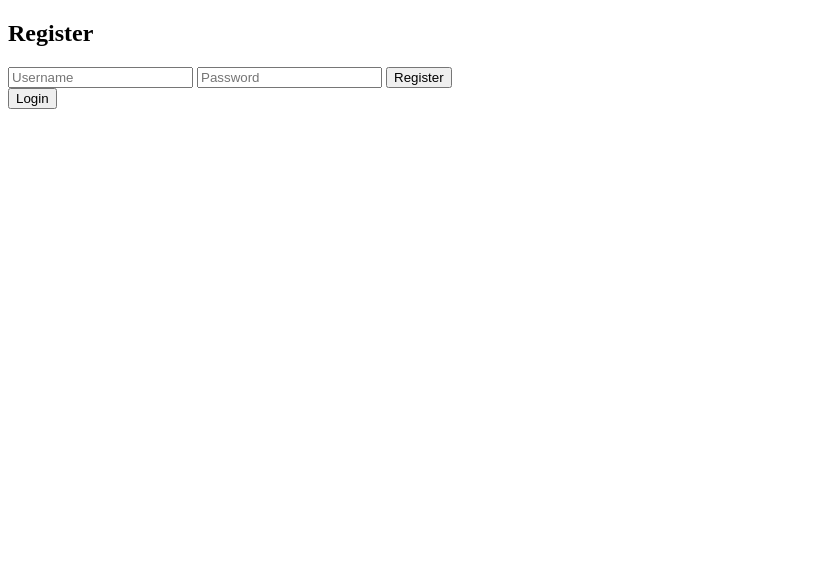
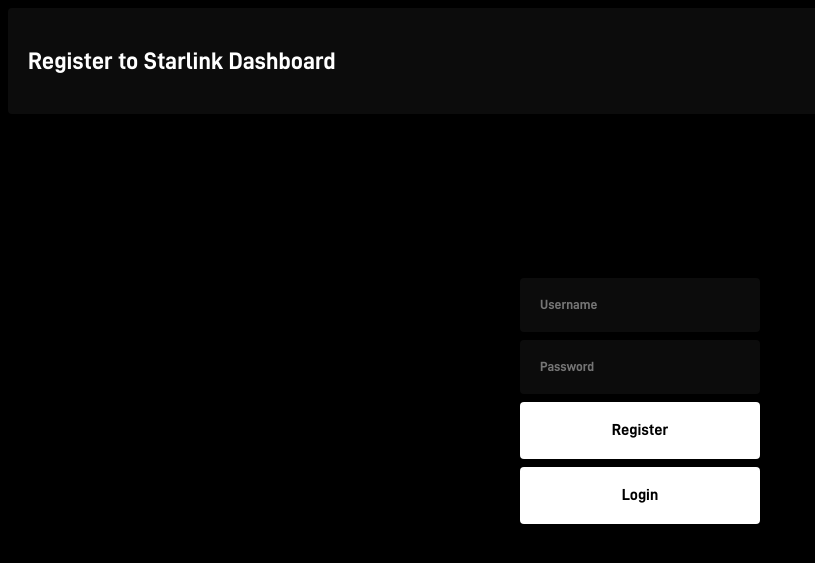
Before and after one commit to Bluemethyst/StarlinkDashboard, a Flask app: page /register in a window 1280 px wide. Shown: the top 563 px of the page, without its empty margins (0-815 px from the left). Run offline with Flask 3, Linux system fonts and the light colour scheme.

Commit message:
rest of styling complete. fix registering next

```diff
--- a/static/index.css
+++ b/static/index.css
@@ -110,3 +110,29 @@
     padding-left: 20px;
     border-radius: 4px;
 }
+
+.input-form {
+    margin-top: 10vh;
+    display: flex;
+    flex-direction: column;
+    align-items: center;
+}
+
+#login-button {
+    width: 240px;
+}
+
+.input-box {
+    background-color: var(--dark);
+    color: var(--main);
+    font-family: "D-DIN-Bold", sans-serif;
+    border: none;
+    padding: 20px;
+    border-radius: 4px;
+    margin: 4px;
+    width: 200px;
+}
+
+.input-box:focus {
+    outline: none;
+}
--- a/templates/register.html
+++ b/templates/register.html
@@ -4,27 +4,42 @@
         <meta charset="UTF-8" />
         <meta name="viewport" content="width=device-width, initial-scale=1.0" />
         <title>Register</title>
+        <link
+            rel="stylesheet"
+            type="text/css"
+            href="{{ url_for('static',filename='index.css') }}"
+        />
     </head>
     <body>
-        <h2>Register</h2>
-        <form method="POST">
+        <nav class="header">
+            <h2>Register to Starlink Dashboard</h2>
+        </nav>
+        <div class="input-form">
+            <form method="POST" class="input-form">
                 <input
+                    class="input-box"
                     type="text"
                     name="username"
                     placeholder="Username"
                     required
                 />
                 <input
+                    class="input-box"
                     type="password"
                     name="password"
                     placeholder="Password"
                     required
                 />
-            <button class="button" type="submit">Register</button>
+                <button class="button" type="submit" id="login-button">
+                    Register
+                </button>
             </form>
             <a href="{{ url_for('login') }}">
-            <button class="button" type="button">Login</button>
+                <button class="button" type="button" id="login-button">
+                    Login
+                </button>
             </a>
+        </div>
         {% with messages = get_flashed_messages(with_categories=true) %} {% if
         messages %}
         <ul>
```
Also changed, not shown: templates/login.html (+16 -6 lines). Lines whose indentation alone changed are shown as unchanged.
